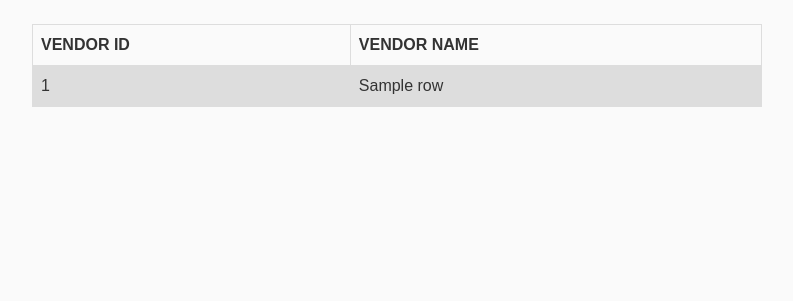
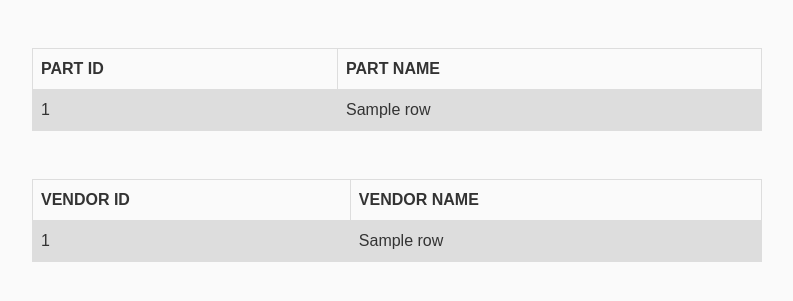
Before and after one commit to thaara25/flaskproject1, a Flask app: template templates/product_availability.html in a window 1280 px wide. Shown: the part 56-357 px from the top of the page, without its empty margins (53-846 px from the left). Run offline with Flask 2, Linux system fonts and the light colour scheme; the template is opened without the code that fills it: most values are stand-ins (such as "Sample title", 1, 10 or a date in 2020); some libraries are stand-ins or nearby versions.

Commit message:
Update product_availability.html

```diff
--- a/templates/product_availability.html
+++ b/templates/product_availability.html
@@ -1,12 +1,27 @@
 {% extends "layout.html" %}
 {% block body %}
+
+   <br>   <div>
+<table>
+  <tr>
+    <th>PART ID</th>
+    <th>PART NAME</th>
+  </tr>
+{% for rows in prows %}
+    <tr>
+    <td>{{ rows[0] }}</td>
+    <td>{{ rows[1] }}</td>
+    </tr>
+{% endfor %}
+</table>
+</div><br><br>
     <div>
 <table>
   <tr>
     <th>VENDOR ID</th>
     <th>VENDOR NAME</th>
   </tr>
-{% for rows in rows %}
+{% for rows in vrows %}
     <tr>
     <td>{{ rows[0] }}</td>
     <td>{{ rows[1] }}</td>
```
